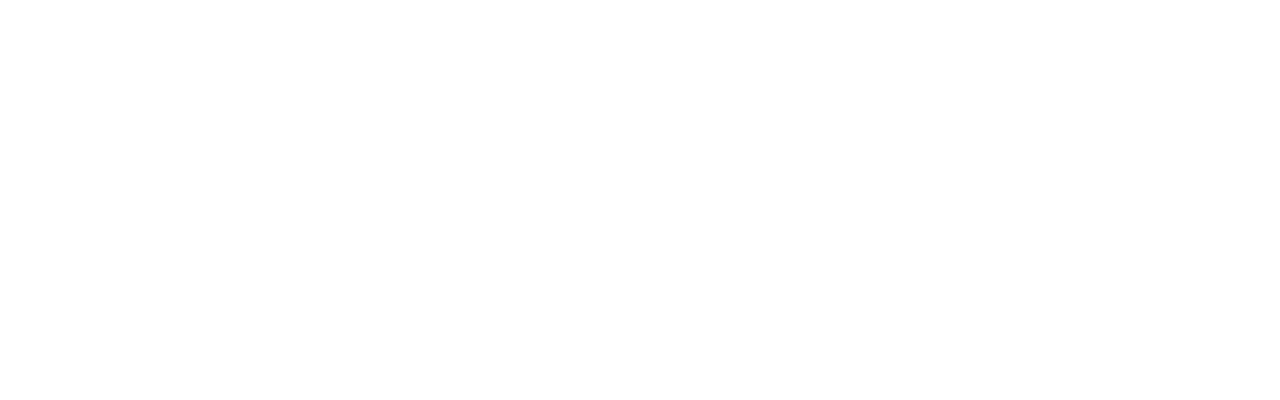
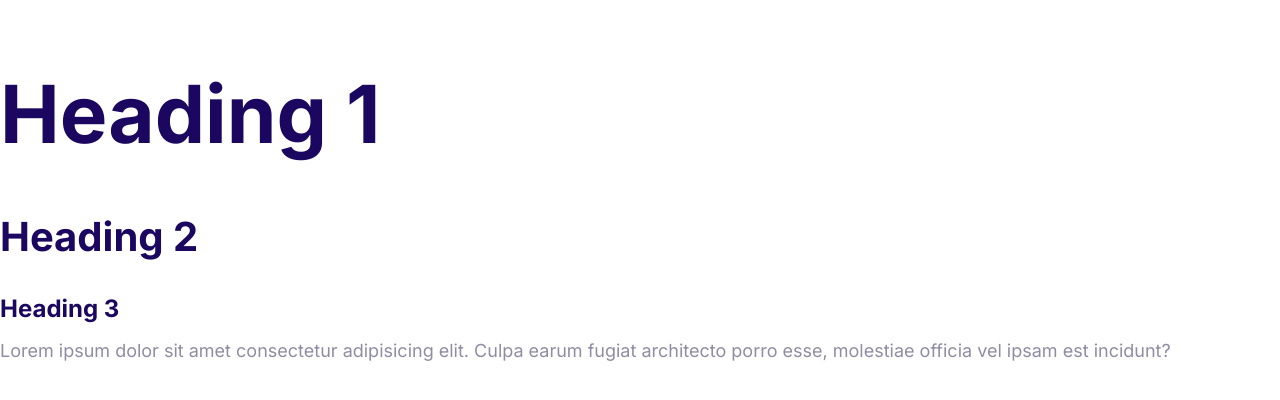
Before and after one commit to Gohn969/Practice-website, a plain HTML site: page index.html in a window 1280 px wide. Drawn offline with Linux system fonts and the light colour scheme.

Commit message:
Define the styles for the fonts.

```diff
--- a/css/styles.css
+++ b/css/styles.css
@@ -5,3 +5,53 @@
   --color-headings: #1b0760;
   --color-body: #918ca4;
 }
+
+html {
+  font-size: 62.5%;
+}
+
+body {
+  font-family: Inter, Arial, Helvetica, sans-serif;
+  color: var(--color-body);
+  font-size: 2.4rem;
+  line-height: 1.5;
+}
+
+/* Typography */
+h1,
+h2,
+h3 {
+  color: var(--color-headings);
+  margin-bottom: 1rem;
+}
+
+h1 {
+  font-size: 7rem;
+}
+
+h2 {
+  font-size: 4rem;
+}
+
+h3 {
+  font-size: 3rem;
+}
+
+p {
+  margin-top: 0;
+}
+
+@media screen and (min-width: 1024px) {
+  body {
+    font-size: 1.8rem;
+  }
+  h1 {
+    font-size: 8rem;
+  }
+  h2 {
+    font-size: 4rem;
+  }
+  h3 {
+    font-size: 2.4rem;
+  }
+}
--- a/index.html
+++ b/index.html
@@ -5,8 +5,22 @@
     <meta http-equiv="X-UA-Compatible" content="IE=edge" />
     <meta name="viewport" content="width=device-width, initial-scale=1.0" />
     <title>Document</title>
+    <link rel="preconnect" href="https://fonts.googleapis.com" />
+    <link rel="preconnect" href="https://fonts.gstatic.com" crossorigin />
+    <link
+      href="https://fonts.googleapis.com/css2?family=Inter:wght@400;700&display=swap"
+      rel="stylesheet"
+    />
     <link rel="stylesheet" href="css/normalize.css" />
     <link rel="stylesheet" href="css/styles.css" />
   </head>
-  <body></body>
+  <body>
+    <h1>Heading 1</h1>
+    <h2>Heading 2</h2>
+    <h3>Heading 3</h3>
+    <p>
+      Lorem ipsum dolor sit amet consectetur adipisicing elit. Culpa earum
+      fugiat architecto porro esse, molestiae officia vel ipsam est incidunt?
+    </p>
+  </body>
 </html>
```
